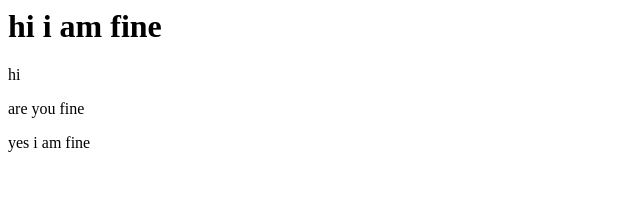
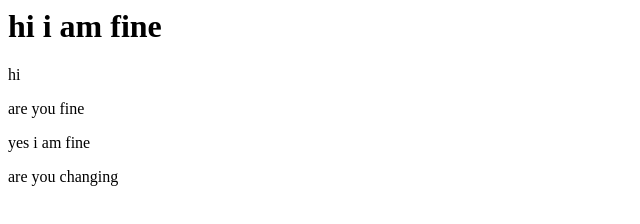
Before and after one commit to 32pankaj/my-newpreo, a plain HTML site: page index.html in a window 1280 px wide. Shown: the whole page, without its empty margins (0-640 px from the left). Drawn offline with Linux system fonts and the light colour scheme.

Commit message:
mage change change to index.html

```diff
--- a/index.html
+++ b/index.html
@@ -4,4 +4,5 @@
 <p>hi</p>
 <p>are you fine</>
 <p> yes i am fine</p>
+<p> are you changing</>
 </html>
```
